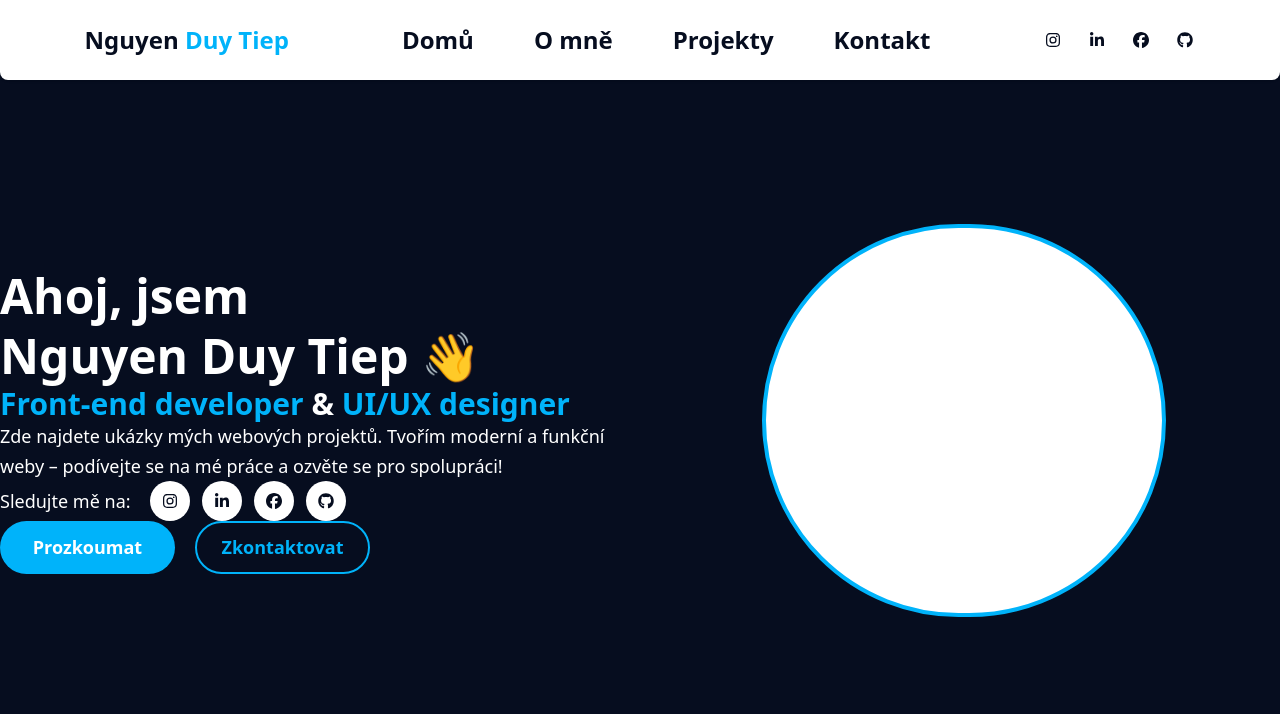
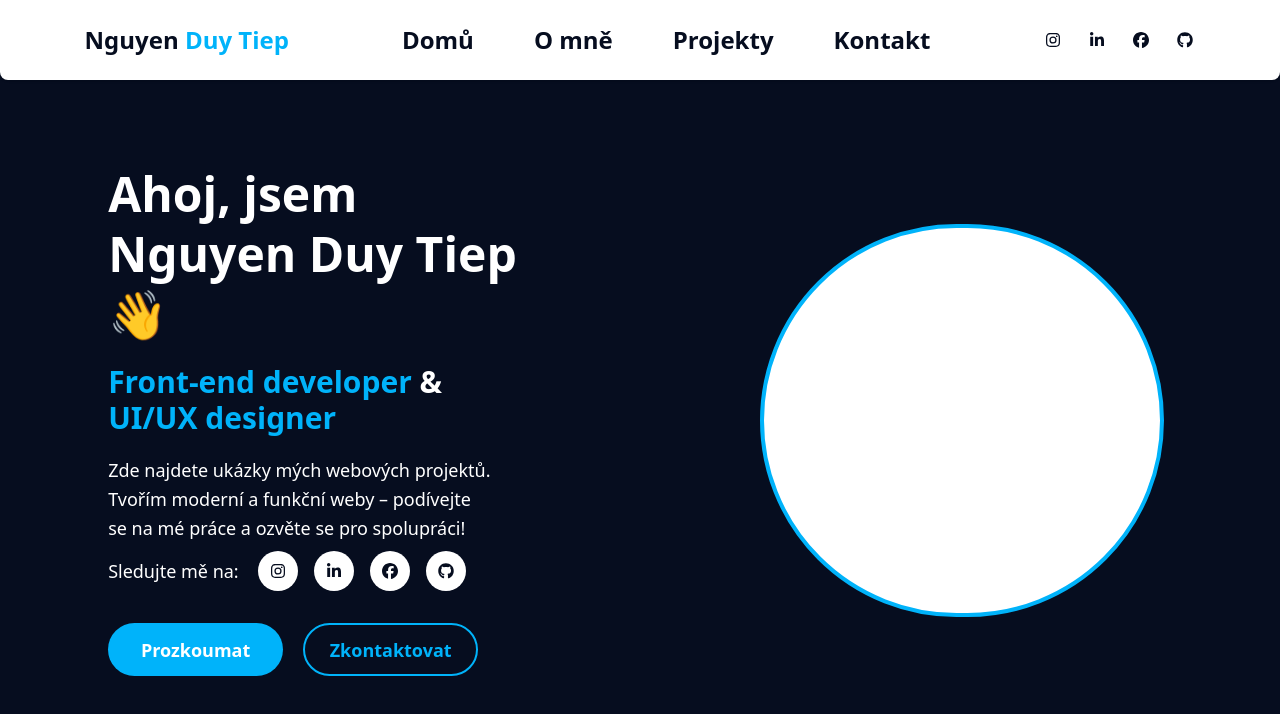
Before and after one commit to dtnguyen5/web-portfolio-2025, a Next.js app: page / in a window 1280 px wide. Shown: the top 714 px of the page. Built offline with nearby package versions, Linux system fonts and the light colour scheme.

Commit message:
homepage - web-desktop - done

```diff
--- a/src/app/page.tsx
+++ b/src/app/page.tsx
@@ -4,7 +4,6 @@ import { faInstagram, faLinkedinIn, faFacebook, faGithub } from "@fortawesome/fr
 
 const HomePage = () => {
   return (
-
     <div className="min-h-screen w-full bg-[var(--dark-blue)]">
       <Header />
       <section
@@ -12,68 +11,78 @@ const HomePage = () => {
         style={{ minHeight: "calc(100vh - 120px)" }}
       >
         <div className="w-full px-8 lg:px-16 xl:px-24">
-          <div className="grid grid-cols-1 lg:grid-cols-2 gap-2 lg:gap-4 items-center h-full">
+          <div className="grid grid-cols-1 lg:grid-cols-2 gap-2 lg:gap-2 items-center h-full">
             {/* Left Content */}
-            <div className="text-white space-y-8 flex flex-col justify-center text-left justify-self-center w-full max-w-2xl lg:pl-16 xl:pl-24">
-              <div className="">
+            <div className="text-white flex flex-col justify-center text-left justify-self-center w-[66%] max-w-2xl pl-4 sm:pl-6 md:pl-8">
+
+              {/* Nadpis */}
               <h1 className="font-inter text-2xl sm:text-3xl md:text-4xl lg:text-5xl xl:text-5xl font-bold leading-tight">
-                  Ahoj, jsem
-                  <br />
+                <span className="block">
+                  Ahoj, jsem<br />
                   Nguyen Duy Tiep <span className="inline-block">👋</span>
+                </span>
               </h1>
-                <h2 className="font-inter text-base sm:text-lg md:text-3xl lg:text-3xl xl:text-3x1 mt-6">
+
+              <div className="h-5" />
+
+              {/* Profese */}
+              <h2 className="font-inter text-base sm:text-lg md:text-3xl lg:text-3xl xl:text-3xl">
                 <span className="text2 text-[var(--light-blue)] font-bold">Front-end developer</span>
                 <span className="text2 text-white font-bold"> & </span>
                 <span className="text2 text-[var(--light-blue)] font-bold">UI/UX designer</span>
               </h2>
 
-              <p className="font-inter text-base sm:text-base md:text-lg lg:text-lg text-white leading-relaxed max-w-2xl">
-                Zde najdete ukázky mých webových projektů. Tvořím moderní a funkční weby – podívejte se na mé práce a
-                ozvěte se pro spolupráci!
+              <div className="h-5" />
+
+              {/* Popis */}
+              <p className="font-inter text-base sm:text-base md:text-lg lg:text-lg text-white leading-relaxed max-w-11/12">
+                Zde najdete ukázky mých webových projektů. Tvořím moderní a funkční weby – podívejte se na mé práce a ozvěte se pro spolupráci!
               </p>
 
-               <div className="space-y-8">
+              <div className="h-2" />
+
+              {/* Sociální sítě a tlačítka */}
+              <div className="space-y-10">
                 <div className="flex items-center flex-wrap gap-y-4">
-                    {/* Text */}
                   <span className="font-inter text-white text-base sm:text-base md:text-lg lg:text-lg min-w-[150px]">
                     Sledujte mě na:
                   </span>
 
-                    {/* Ikony */}
-                    <div className="flex items-center space-x-4 ml-6 gap-3">
+                  <div className="flex items-center space-x-4 ml-6 gap-4">
                     <a
                       href="#"
                       className="bg-white h-10 w-10 flex justify-center items-center text-[var(--dark-blue)] p-5 rounded-full hover:bg-[var(--light-blue)] hover:text-white transition-all duration-300"
                     >
-                        <FontAwesomeIcon icon={faInstagram} className="w-6 h-8" />
+                      <FontAwesomeIcon icon={faInstagram} className="w-5 h-7" />
                     </a>
                     <a
                       href="#"
                       className="bg-white h-10 w-10 flex justify-center items-center text-[var(--dark-blue)] p-5 rounded-full hover:bg-[var(--light-blue)] hover:text-white transition-all duration-300"
                     >
-                        <FontAwesomeIcon icon={faLinkedinIn} className="w-6 h-8" />
+                      <FontAwesomeIcon icon={faLinkedinIn} className="w-5 h-7" />
                     </a>
                     <a
                       href="#"
                       className="bg-white h-10 w-10 flex justify-center items-center text-[var(--dark-blue)] p-5 rounded-full hover:bg-[var(--light-blue)] hover:text-white transition-all duration-300"
                     >
-                        <FontAwesomeIcon icon={faFacebook} className="w-6 h-8" />
+                      <FontAwesomeIcon icon={faFacebook} className="w-5 h-7" />
                     </a>
                     <a
                       href="#"
                       className="bg-white h-10 w-10 flex justify-center items-center text-[var(--dark-blue)] p-5 rounded-full hover:bg-[var(--light-blue)] hover:text-white transition-all duration-300"
                     >
-                        <FontAwesomeIcon icon={faGithub} className="w-6 h-8" />
+                      <FontAwesomeIcon icon={faGithub} className="w-5 h-7" />
                     </a>
                   </div>
                 </div>
-                </div>
+
+                <div className="h-8" />
 
                 <div className="flex space-x-6 gap-5">
-                  <button className=" buttons-bold font-inter bg-[var(--light-blue)] text-white w-[175px] h-[53px] rounded-full hover:bg-white hover:text-[var(--light-blue)] transition-all duration-300 font-medium text-base lg:text-lg flex items-center justify-center">
+                  <button className="buttons-bold font-inter bg-[var(--light-blue)] text-white w-[175px] h-[53px] rounded-full hover:bg-white hover:text-[var(--light-blue)] transition-all duration-300 font-medium text-base lg:text-lg flex items-center justify-center">
                     Prozkoumat
                   </button>
-                  <button className=" buttons-bold font-inter border-2 border-[var(--light-blue)] text-[var(--light-blue)] w-[175px] h-[53px] rounded-full hover:bg-[var(--light-blue)] hover:text-white transition-all duration-300 font-medium text-base lg:text-lg flex items-center justify-center">
+                  <button className="buttons-bold font-inter border-2 border-[var(--light-blue)] text-[var(--light-blue)] w-[175px] h-[53px] rounded-full hover:bg-[var(--light-blue)] hover:text-white transition-all duration-300 font-medium text-base lg:text-lg flex items-center justify-center">
                     Zkontaktovat
                   </button>
                 </div>
@@ -88,7 +97,6 @@ const HomePage = () => {
         </div>
       </section>
     </div>
-
   )
 }
 
```
Lines whose indentation alone changed are shown as unchanged.
